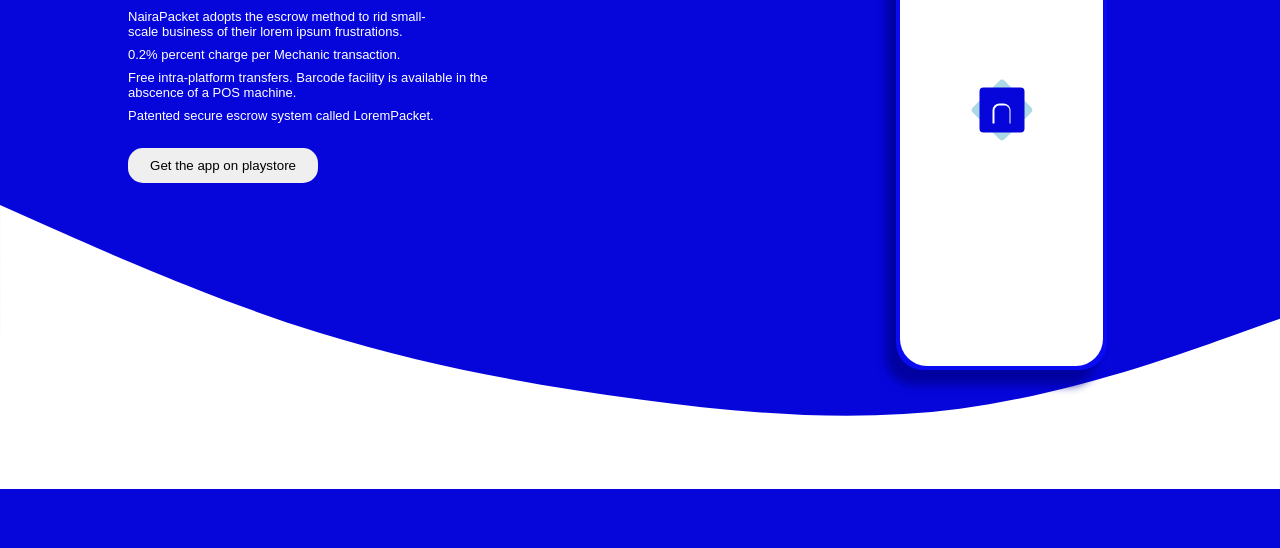
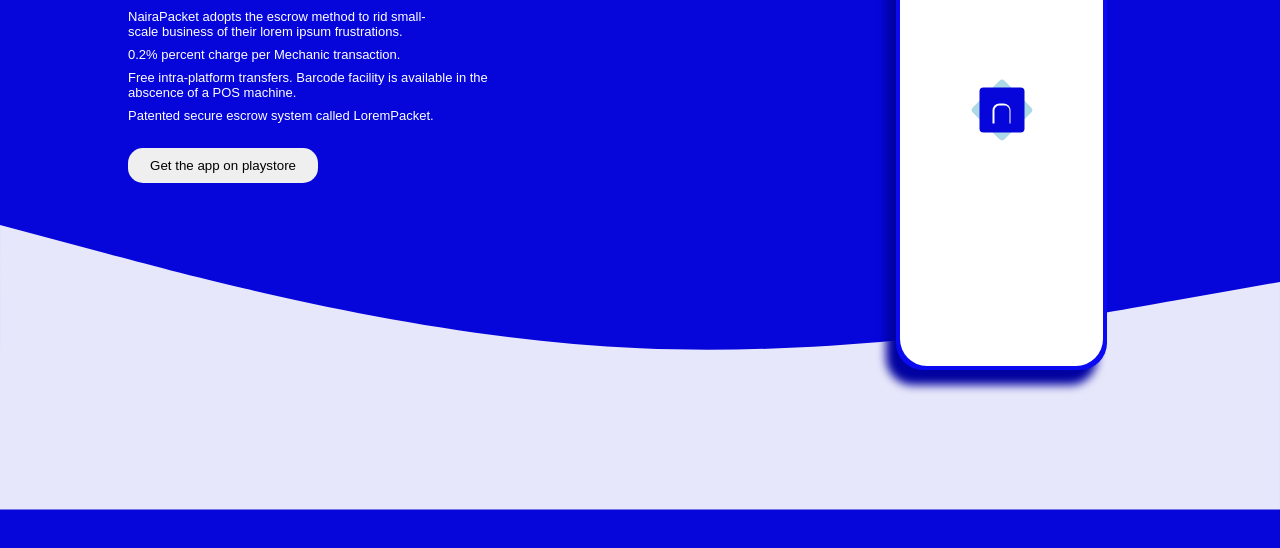
Before and after one commit to Ajsolmon/A-Simple-Design, a plain HTML site: page DSC_CONUNDRUM.html in a window 1280 px wide. Shown: the part 220-768 px from the top of the page. Drawn offline with Linux system fonts and the light colour scheme.

Commit message:
Update DSC_CONUNDRUM.html

```diff
--- a/DSC_CONUNDRUM.html
+++ b/DSC_CONUNDRUM.html
@@ -211,11 +211,10 @@
                 <div id="box-skew"></div>
             </div>
 
-            <svg xmlns="http://www.w3.org/2000/svg" style="display:block;
-             transform:scale(-1, 1); bottom: -22px; position: relative;
-             ;" viewBox="0 0 1440 320" id="svg">
-                <path fill="white" fill-opacity="1"
-                d="M0,128L60,149.3C120,171,240,213,360,229.3C480,245,600,235,720,218.7C840,203,960,181,1080,144C1200,107,1320,53,1380,26.7L1440,0L1440,320L1380,320C1320,320,1200,320,1080,320C960,320,840,320,720,320C600,320,480,320,360,320C240,320,120,320,60,320L0,320Z"/>
+            <svg xmlns="http://www.w3.org/2000/svg" viewBox="0 0 1440 320"
+            style="display:block; bottom: -42px; position: relative;"
+            ><path fill="white" fill-opacity="0.9"
+            d="M0,0L120,32C240,64,480,128,720,138.7C960,149,1200,107,1320,85.3L1440,64L1440,320L1320,320C1200,320,960,320,720,320C480,320,240,320,120,320L0,320Z"></path>
             </svg>
 
         </main>
```
